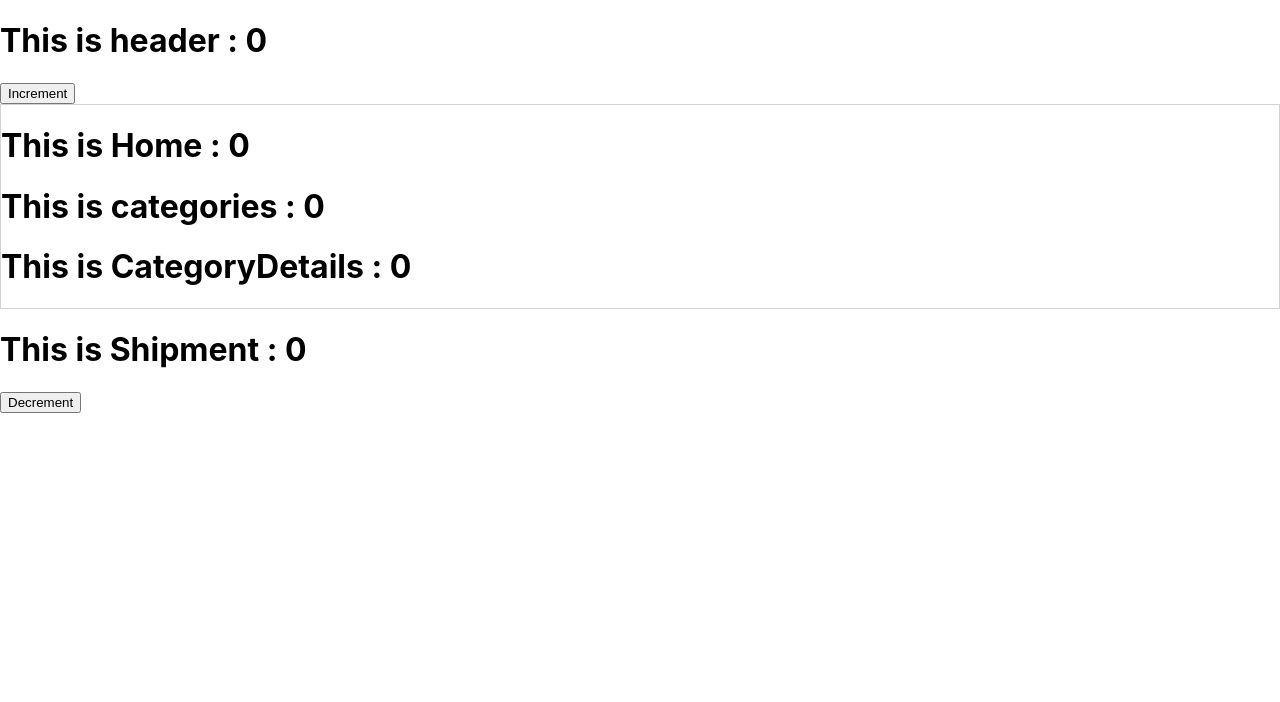
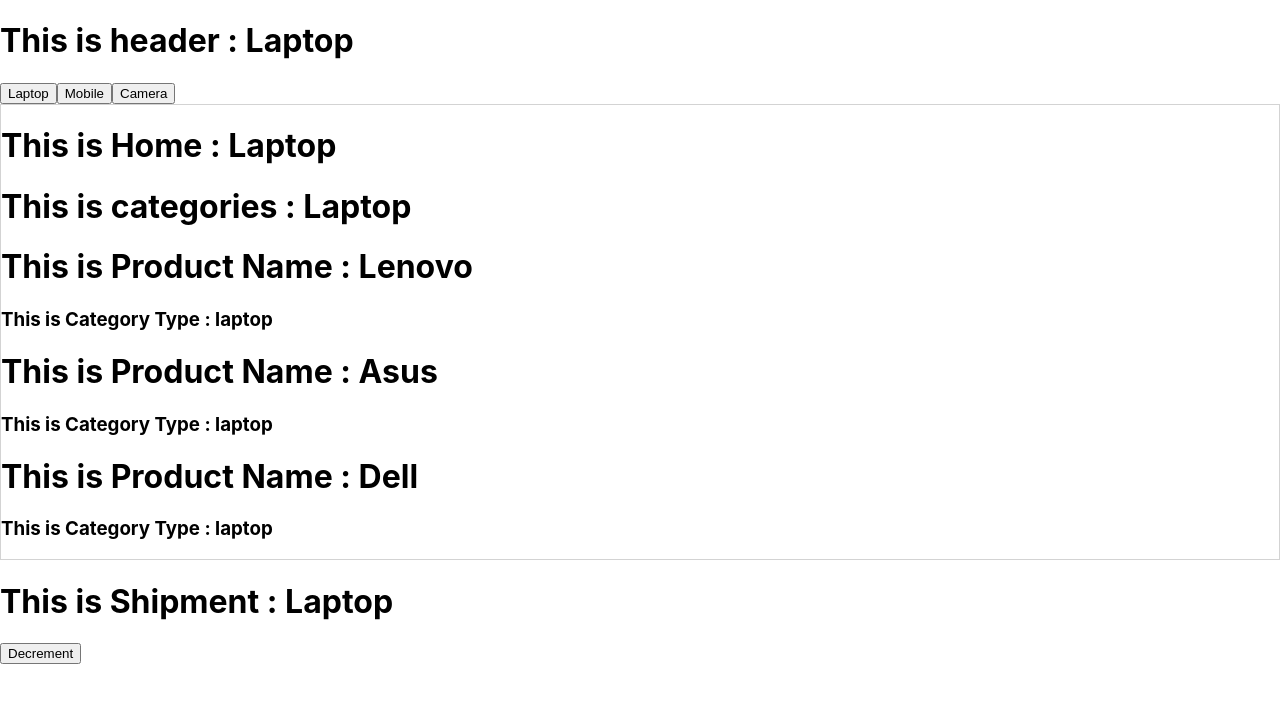
Before and after one commit to niazmurshedsiam/My-Scss-React, a React (Create React App) app: page / in a window 1280 px wide. Shown: the top 702 px of the page. Built offline with nearby package versions, Linux system fonts and the light colour scheme.

Commit message:
Filter data based on dynamic context change

```diff
--- a/src/App.js
+++ b/src/App.js
@@ -5,7 +5,7 @@
 import { createContext, useState } from 'react';
 export const CategoryContext = createContext();
 function App() {
-  const [category,setCategory] = useState(0);
+  const [category,setCategory] = useState('Laptop');
   return (
     <CategoryContext.Provider value={[category,setCategory]}>
       <Header></Header>
--- a/src/component/Categories/Categories.js
+++ b/src/component/Categories/Categories.js
@@ -1,13 +1,27 @@
-import React, { useContext } from 'react';
+import React, { useContext, useEffect, useState } from 'react';
 import { CategoryContext } from '../../App';
 import CategoryDetails from '../CategoryDetails/CategoryDetails';
+const allProduct = [
+    {name:'Lenovo', category:'laptop'}, {name:'Asus',category:'laptop'},{name:'Dell',category:'laptop'},
+    {name:'Samsung', category:'mobile'}, {name:'Nokia',category:'mobile'},{name:'Apple',category:'mobile'},
+    {name:'Canon', category:'camera'}, {name:'Nikkon',category:'camera'},{name:'Sony',category:'camera'},
 
+]
 const Categories = () => {
-    const category = useContext(CategoryContext)
+    const [category] = useContext(CategoryContext)
+    const [products,setProducts]=useState([]);
+    useEffect(()=>{
+        const matchProduct = allProduct.filter(product => product.category.toLowerCase() ===  category.toLowerCase());
+        setProducts(matchProduct);
+
+    },[category])
     return (
         <div>
             <h1>This is categories : {category}</h1>
-            <CategoryDetails></CategoryDetails>
+            {
+                products.map(product =><CategoryDetails product={product}></CategoryDetails>)
+            }
+
         </div>
     );
 };
--- a/src/component/CategoryDetails/CategoryDetails.js
+++ b/src/component/CategoryDetails/CategoryDetails.js
@@ -1,12 +1,13 @@
-import React, { useContext } from 'react';
-import { CategoryContext } from '../../App';
+import React from 'react';
 
-const CategoryDetails = () => {
 
-    const category = useContext(CategoryContext)
+const CategoryDetails = (props) => {
+
+   const {name,category} = props.product;
     return (
         <div>
-            <h1>This is CategoryDetails : {category}</h1>
+            <h1>This is Product Name : {name}</h1>
+            <h3>This is Category Type : {category}</h3>
         </div>
     );
 };
--- a/src/component/Header/Header.js
+++ b/src/component/Header/Header.js
@@ -7,7 +7,9 @@
     return (
         <div>
             <h1>This is header : {category}</h1>
-            <button onClick={()=>setCategory(category + 1)}>Increment</button>
+            <button onClick={()=>setCategory('Laptop')}>Laptop</button>
+            <button onClick={()=>setCategory('Mobile')}>Mobile</button>
+            <button onClick={()=>setCategory('Camera')}>Camera</button>
         </div>
     );
 };
```
